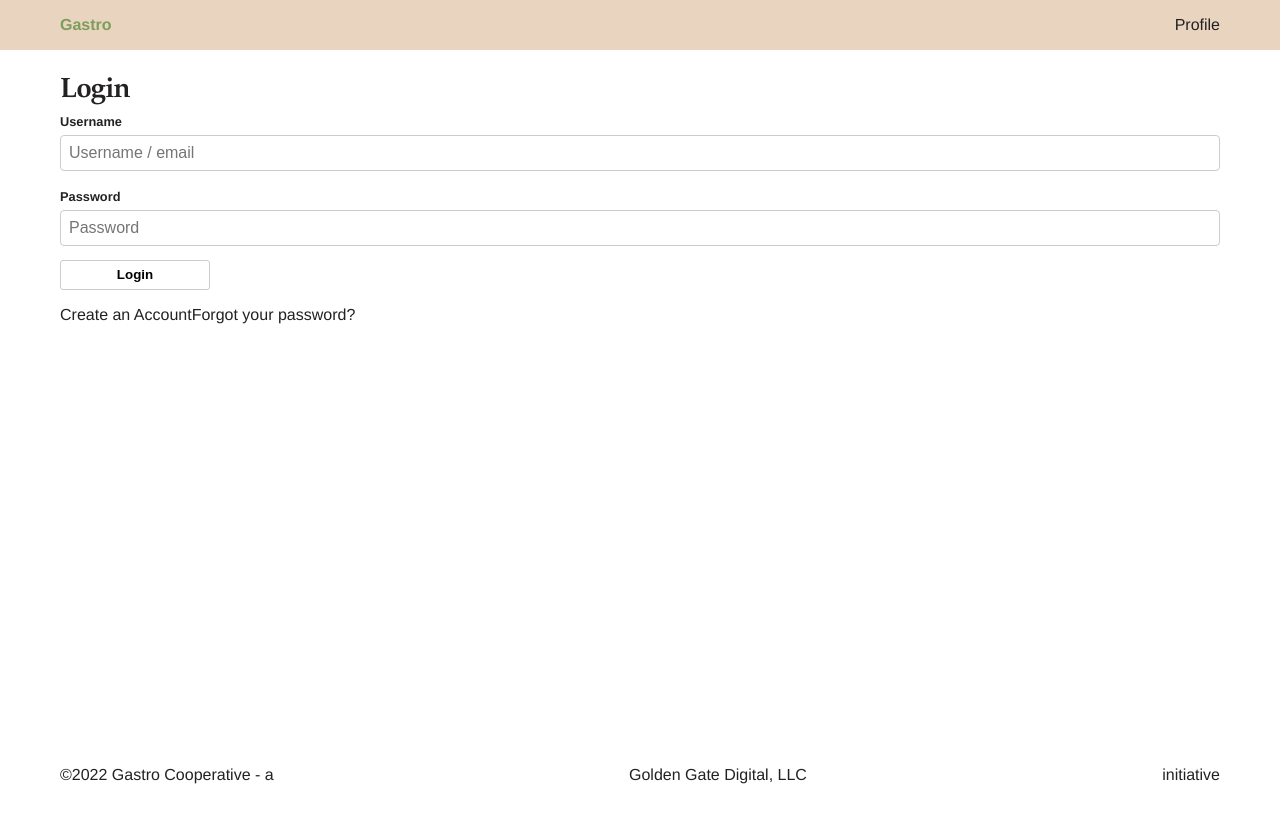
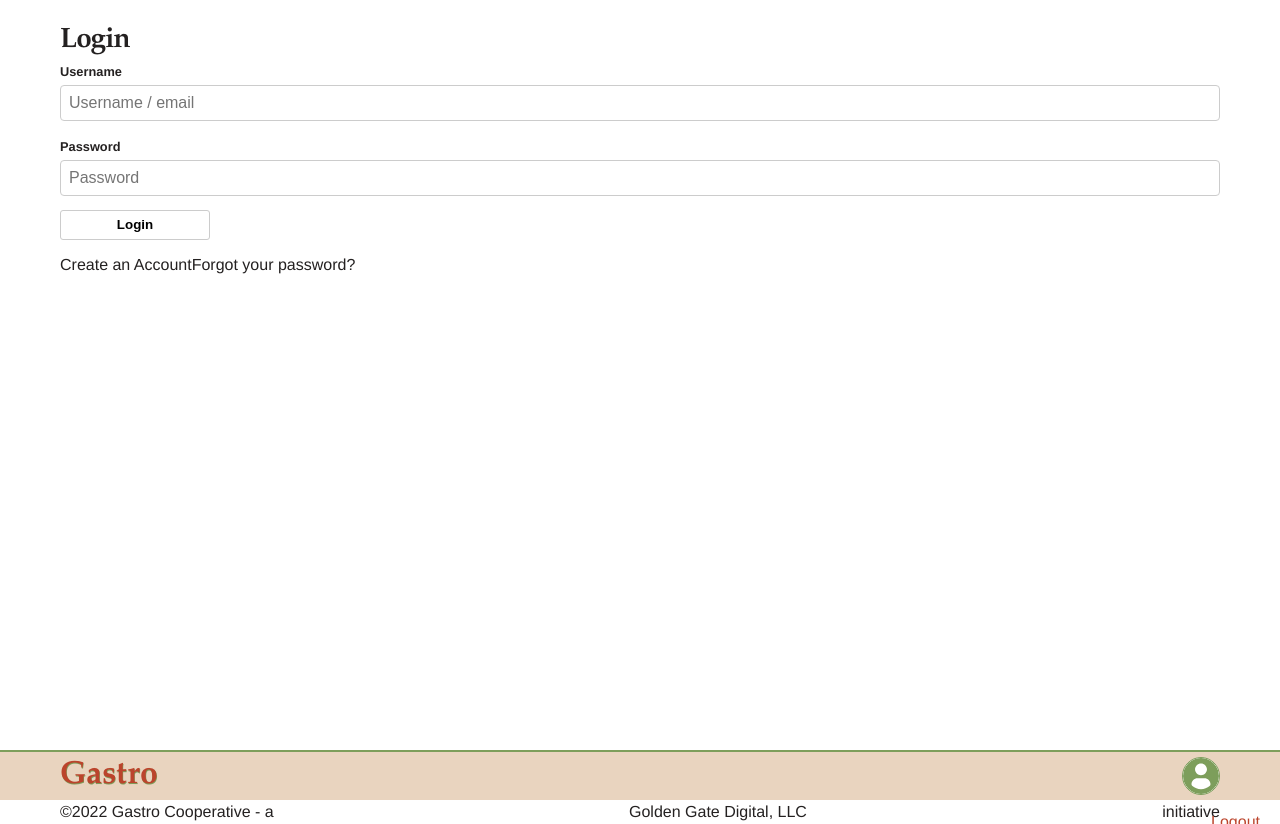
Before and after one commit to gastrowiki/gastro-web, a Next.js app: page /login in a window 1280 px wide. Before the commit the page ends 800 px from the top, so only its background shows below. Built offline with nearby package versions, Linux system fonts and the light colour scheme; no server answers.

Commit message:
refine auth paths and behaviors

```diff
--- a/pages/_app.tsx
+++ b/pages/_app.tsx
@@ -3,12 +3,12 @@ import { AppProps } from "next/app";
 
 import layoutStyles from "styles/layout.module.scss";
 import UserContextProvider from 'auth/userContextProvider'
-import { Header, Footer } from "navigation";
+import { Navigation, Footer } from "navigation";
 
 function MyApp({ Component, pageProps }: AppProps) {
   return (
     <UserContextProvider>
-      <Header />
+      <Navigation />
       <main className={layoutStyles.mainContent}>
         <Component {...pageProps} />
       </main>
--- a/pages/login.tsx
+++ b/pages/login.tsx
@@ -2,6 +2,7 @@ import Head from "next/head";
 import Link from "next/link";
 import { Formik, FormikHelpers, Form } from "formik";
 import { NextPage } from "next";
+import { useEffect } from 'react';
 import { useRouter } from "next/router";
 
 import { ILoginUser } from "auth/auth.types";
@@ -11,8 +12,14 @@ import { userCurrentUser } from "auth";
 
 const LoginPage: NextPage = () => {
   const router = useRouter();
-  const { login } = userCurrentUser();
+  const { login, isLoggedIn } = userCurrentUser();
   const { redirect } = router.query;
+
+  useEffect(() => {
+    if (isLoggedIn) {
+      router.push(redirect as string || "/profile");
+    }
+  }, [isLoggedIn]);
 
   const handleSubmit = async (
     credentials: ILoginUser,
@@ -20,7 +27,6 @@ const LoginPage: NextPage = () => {
   ) => {
     try {
       await login(credentials);
-      router.push(typeof redirect === "string" ? redirect : "/");
     } catch (error: any) {
       const { message, fieldErrors }: IRequestError = error;
       if (fieldErrors) {
--- a/src/auth/userContextProvider.tsx
+++ b/src/auth/userContextProvider.tsx
@@ -2,39 +2,40 @@ import React, {
   ReactNode,
   createContext,
   useContext,
+  useEffect,
   useState,
 } from "react";
-import Cookies from 'js-cookie';
 
-import { ILoginUser, IRegisterUser, IResetPassword } from './auth.types'
+import { ILoginUser, IRegisterUser, IResetPassword } from "./auth.types";
 import { IUser } from "common/types";
-import { server } from 'common/utils'
+import { server } from "common/utils";
 
 interface IUserContext {
   isLoggedIn: boolean;
-  logout: () => void;
+  logout: () => Promise<void>;
   login: (data: ILoginUser) => Promise<IUser>;
   register: (data: IRegisterUser) => Promise<IUser>;
-  user?: IUser;
-  forgotPassword: (email: string) => Promise<string>,
-  resetPassword: (data: IResetPassword) => Promise<boolean>,
+  user: IUser;
+  forgotPassword: (email: string) => Promise<string>;
+  resetPassword: (data: IResetPassword) => Promise<boolean>;
 }
 
-const exampleUser: IUser = {
-  id: '1',
+const emptyUser: IUser = {
+  id: "",
   bio: {},
-  email: '',
-  given_name: '',
-  family_name: '',
-  username: '',
+  email: "",
+  given_name: "",
+  family_name: "",
+  username: "",
 };
 export const UserContext = createContext<IUserContext>({
   isLoggedIn: false,
-  logout: () => {},
-  login: async (_: ILoginUser) => exampleUser,
-  register: async (_: IRegisterUser) => exampleUser,
+  logout: async () => {},
+  login: async (_: ILoginUser) => emptyUser,
+  register: async (_: IRegisterUser) => emptyUser,
   forgotPassword: async (email: string) => email,
   resetPassword: async (_: IResetPassword) => false,
+  user: emptyUser,
 });
 export const userCurrentUser = () => useContext(UserContext);
 
@@ -43,32 +44,41 @@ interface IUserContextProviderProps {
 }
 
 const UserContextProvider = ({ children }: IUserContextProviderProps) => {
-  const [user, setUser] = useState<IUser>();
+  const [user, setUser] = useState(emptyUser);
+
+  useEffect(() => {
+    if (!user.id) {
+      server
+        .GET<IUser>("/me")
+        .then(setUser)
+        .catch(() => setUser(emptyUser));
+    }
+  }, []);
 
   const login = async (data: ILoginUser) => {
-    const user = await server.POST<IUser>('/login', data);
+    const user = await server.POST<IUser>("/login", data);
     setUser(user);
     return user;
   };
-  const logout = () => {
-    setUser(undefined);
-    Cookies.remove('token');
+  const logout = async () => {
+    await server.GET('/logout')
+    setUser(emptyUser);
   };
   const register = async (data: IRegisterUser) => {
-    const user = await server.POST<IUser>('/signup', data);
-    setUser(user)
+    const user = await server.POST<IUser>("/signup", data);
+    setUser(user);
     return user;
   };
-  const forgotPassword = async (email: string) => server.POST<string>('/forgot-password', { email });
-  ;
+  const forgotPassword = async (email: string) =>
+    server.POST<string>("/forgot-password", { email });
   const resetPassword = async (data: IResetPassword) => {
-    await server.POST<boolean>('/reset-password', data);
+    await server.POST<boolean>("/reset-password", data);
     return true;
   };
 
   const checkoutContextValues = {
     forgotPassword,
-    isLoggedIn: !!user,
+    isLoggedIn: !!user.id,
     login,
     logout,
     register,
--- a/src/navigation/header.tsx
+++ /dev/null
@@ -1,20 +0,0 @@
-import Link from "next/link";
-
-import navStyles from "./navigation.module.scss";
-
-const Header = () => {
-  return (
-    <nav className={navStyles.header}>
-      <div className={navStyles.container}>
-        <span className={navStyles.logo}>
-          <Link href="/">
-            Gastro
-          </Link>
-        </span>
-        <Link href="/profile">Profile</Link>
-      </div>
-    </nav>
-  );
-};
-
-export default Header;
--- a/src/navigation/index.ts
+++ b/src/navigation/index.ts
@@ -1,2 +1,2 @@
-export { default as Header } from './header';
+export { default as Navigation } from './navigation';
 export { default as Footer } from './footer';
--- a/src/navigation/navigation.module.scss
+++ b/src/navigation/navigation.module.scss
@@ -1,17 +1,19 @@
-@import 'styles/colors.module.scss';
+@import "styles/colors.module.scss";
 
-.header {
-  position: sticky;
-  top: 0;
+.navigation {
+  position: fixed;
   left: 0;
-  width: 100%;
+  bottom: 0;
+  right: 0;
+  height: 50px;
   background-color: $almond;
+  border-top: 2px solid $asparagus;
+  z-index: 9999;
 }
 
 .container {
   max-width: 1200px;
   padding: 0 20px;
-  height: 50px;
   margin: 0 auto;
   display: flex;
   justify-content: space-between;
@@ -19,6 +21,47 @@
 }
 
 .logo {
-  color: $asparagus;
-  font-weight: bolder;
+  font-family: Baskerville, Baskerville Old Face, Hoefler Text, Garamond,
+    Times New Roman, serif;
+  color: $orange;
+  font-weight: 600;
+  font-size: 32px;
+  text-shadow: 0.5px 0.5px 0 $asparagus;
 }
+
+.profile {
+  position: relative;
+}
+
+.avatarBtn {
+  width: 38px;
+  height: 38px;
+  border-radius: 50%;
+  border: 1px solid $asparagus;
+  background-color: white;
+  display: block;
+  overflow: hidden;
+}
+
+.profileMenu {
+  position: fixed;
+  top: calc(100vh - 50px);
+  right: 0;
+  z-index: 10;
+  transform: translate3d(0, 0, 0);
+  transition: transform 200ms ease-in-out;
+  cursor: pointer;
+  padding: 20px;
+  text-align: right;
+  a {
+    display: block;
+    color: $orange;
+    margin-top: 0.5em;
+  }
+  a:hover {
+    text-decoration: underline;
+  }
+}
+.profileMenuActive {
+  transform: translate3d(0, -100%, 0);
+}
--- /dev/null
+++ b/src/navigation/navigation.tsx
@@ -0,0 +1,62 @@
+import Link from "next/link";
+import { useRouter } from "next/router";
+import { useEffect, useState } from "react";
+
+import navStyles from "./navigation.module.scss";
+import { userCurrentUser } from "auth";
+
+const Header = () => {
+  const { isLoggedIn, logout, user } = userCurrentUser();
+  const [profileMenuActive, setProfileMenuActive] = useState(false);
+  const router = useRouter();
+  const avatarUrl = user.picture || "/images/profile.svg";
+
+  useEffect(() => setProfileMenuActive(false), [router.asPath]);
+
+  const handleLogout = () => {
+    logout();
+    setProfileMenuActive(false);
+  };
+
+  return (
+    <>
+      <nav className={navStyles.navigation}>
+        <div className={navStyles.container}>
+          <Link href="/">
+            <a className={navStyles.logo}>Gastro</a>
+          </Link>
+          <div className={navStyles.profile}>
+            {isLoggedIn ? (
+              <div
+                className={navStyles.avatarBtn}
+                onClick={() => setProfileMenuActive(!profileMenuActive)}
+              >
+                <img src={avatarUrl} alt="User Avatar" />
+              </div>
+            ) : (
+              <Link href="/login">
+                <a>
+                  <div className={navStyles.avatarBtn}>
+                    <img src={avatarUrl} alt="User Avatar" />
+                  </div>
+                </a>
+              </Link>
+            )}
+          </div>
+        </div>
+      </nav>
+      <div
+        className={`${navStyles.profileMenu} ${
+          profileMenuActive ? navStyles.profileMenuActive : ""
+        }`}
+      >
+        <Link href="/profile">
+          <a>Profile</a>
+        </Link>
+        <a onClick={handleLogout}>Logout</a>
+      </div>
+    </>
+  );
+};
+
+export default Header;
--- a/src/styles/layout.module.scss
+++ b/src/styles/layout.module.scss
@@ -1,6 +1,6 @@
 .mainContent {
   max-width: 1200px;
-  min-height: calc(100vh - 100px);
+  min-height: 100vh;
   margin: 0 auto;
   padding: 20px;
 }
```
Also changed, not shown: pages/profile/index.tsx (+15 -3 lines), public/images/profile.svg (added).
